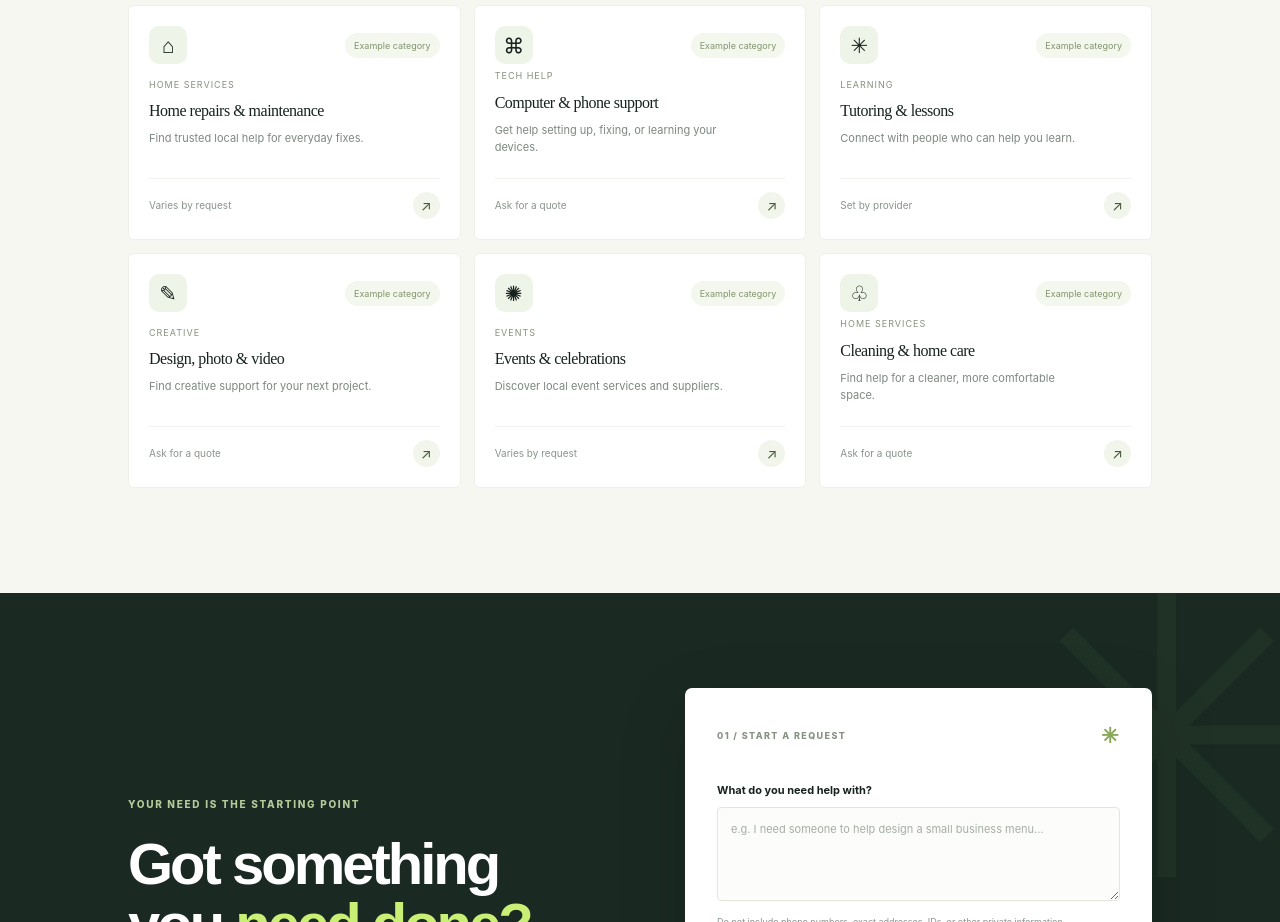
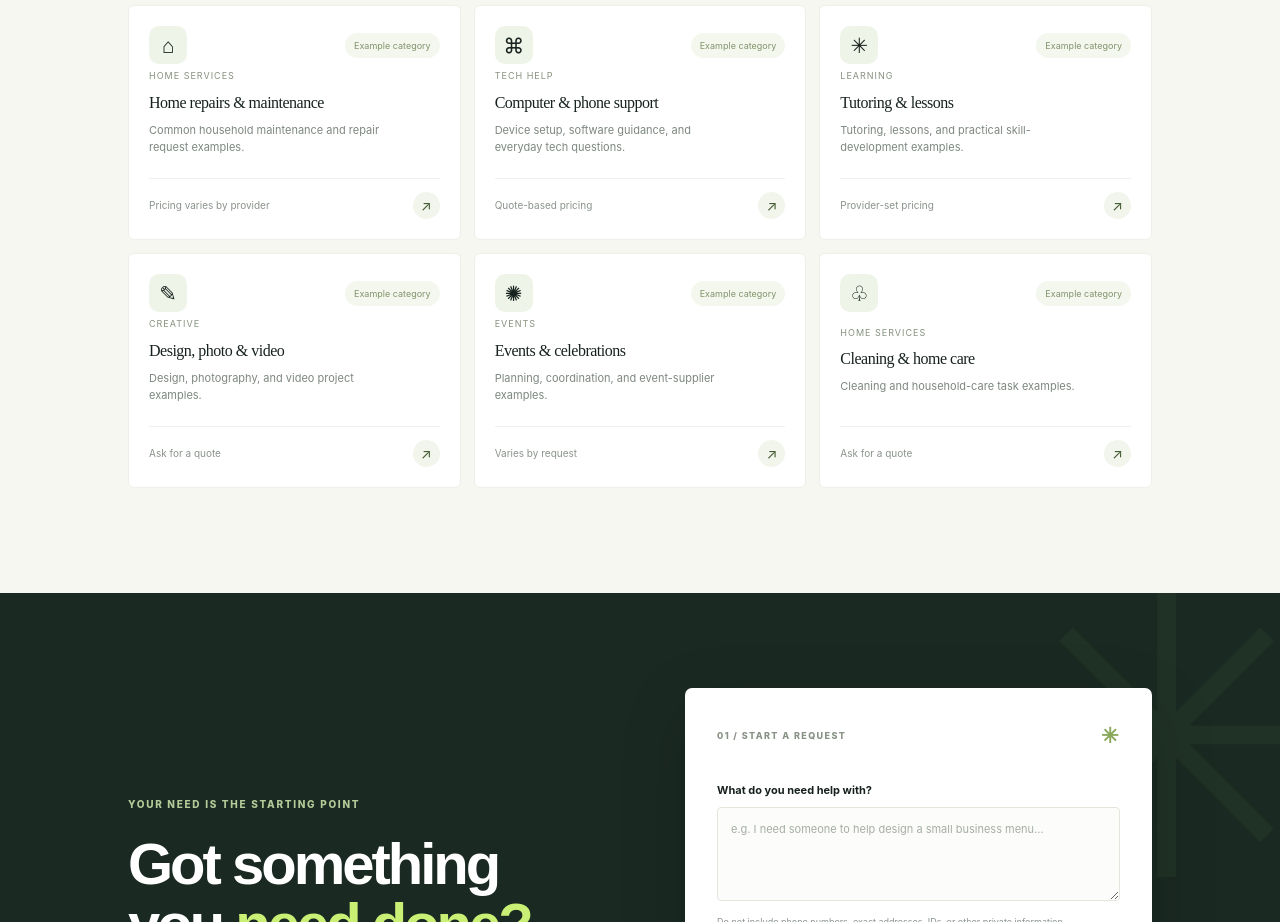
Before and after one commit to aarondangenaldperez-ux/nearneed, a Next.js app: page / in a window 1280 px wide. Shown: the part 1220-2142 px from the top of the page. Built offline with nearby package versions, Linux system fonts and the light colour scheme.

Commit message:
Remove implied live-provider claims from example service copy

```diff
--- a/app/page.tsx
+++ b/app/page.tsx
@@ -4,12 +4,12 @@ import { useMemo, useState } from "react";
 
 const categories = ["All", "Home services", "Tech help", "Learning", "Creative", "Events"];
 const services = [
-  { id: 1, category: "Home services", icon: "⌂", title: "Home repairs & maintenance", detail: "Find trusted local help for everyday fixes.", price: "Varies by request", tag: "Example category" },
-  { id: 2, category: "Tech help", icon: "⌘", title: "Computer & phone support", detail: "Get help setting up, fixing, or learning your devices.", price: "Ask for a quote", tag: "Example category" },
-  { id: 3, category: "Learning", icon: "✳", title: "Tutoring & lessons", detail: "Connect with people who can help you learn.", price: "Set by provider", tag: "Example category" },
-  { id: 4, category: "Creative", icon: "✎", title: "Design, photo & video", detail: "Find creative support for your next project.", price: "Ask for a quote", tag: "Example category" },
-  { id: 5, category: "Events", icon: "✺", title: "Events & celebrations", detail: "Discover local event services and suppliers.", price: "Varies by request", tag: "Example category" },
-  { id: 6, category: "Home services", icon: "♧", title: "Cleaning & home care", detail: "Find help for a cleaner, more comfortable space.", price: "Ask for a quote", tag: "Example category" },
+  { id: 1, category: "Home services", icon: "⌂", title: "Home repairs & maintenance", detail: "Common household maintenance and repair request examples.", price: "Pricing varies by provider", tag: "Example category" },
+  { id: 2, category: "Tech help", icon: "⌘", title: "Computer & phone support", detail: "Device setup, software guidance, and everyday tech questions.", price: "Quote-based pricing", tag: "Example category" },
+  { id: 3, category: "Learning", icon: "✳", title: "Tutoring & lessons", detail: "Tutoring, lessons, and practical skill-development examples.", price: "Provider-set pricing", tag: "Example category" },
+  { id: 4, category: "Creative", icon: "✎", title: "Design, photo & video", detail: "Design, photography, and video project examples.", price: "Ask for a quote", tag: "Example category" },
+  { id: 5, category: "Events", icon: "✺", title: "Events & celebrations", detail: "Planning, coordination, and event-supplier examples.", price: "Varies by request", tag: "Example category" },
+  { id: 6, category: "Home services", icon: "♧", title: "Cleaning & home care", detail: "Cleaning and household-care task examples.", price: "Ask for a quote", tag: "Example category" },
 ];
 
 export default function Home() {
```
